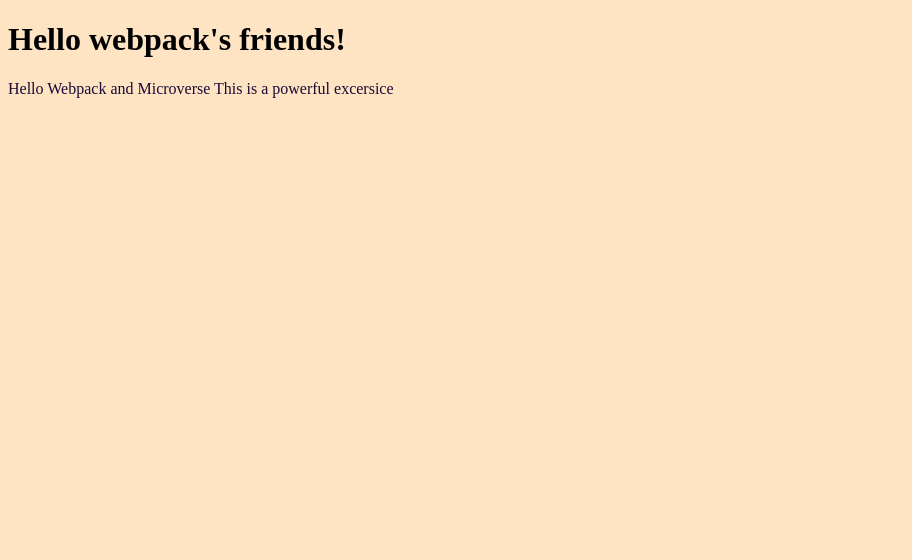
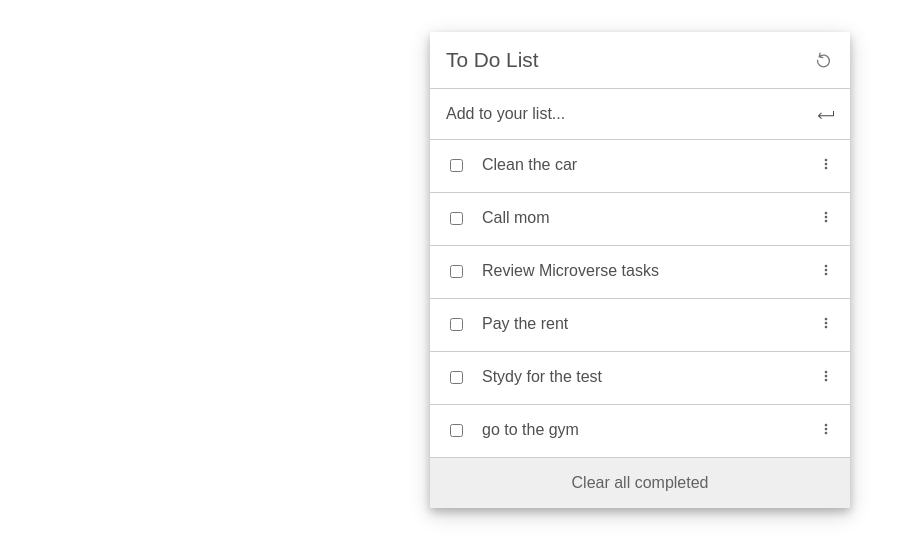
Before and after one commit to jicamargo/todo, a website built with webpack: page src/index.html in a window 1280 px wide. Shown: the whole page, without its empty margins (0-912 px from the left). Built offline with nearby package versions, Linux system fonts and the light colour scheme.

Commit message:
add svg loader and icons .svg

```diff
--- a/package.json
+++ b/package.json
@@ -32,6 +32,7 @@
     "stylelint-config-standard": "^21.0.0",
     "stylelint-csstree-validator": "^1.9.0",
     "stylelint-scss": "^3.21.0",
+    "svg-url-loader": "^8.0.0",
     "webpack": "^5.82.0",
     "webpack-cli": "^5.1.1",
     "webpack-dev-server": "^4.15.0"
--- a/src/create-todolist.js
+++ b/src/create-todolist.js
@@ -1,5 +1,7 @@
 import arrTasks from './gettasks.js';
-import Icon from './icon-more-vert.svg';
+import iconMore from './icon-more-vert.svg';
+import iconRefresh from './icon-refresh.svg';
+import iconReturn from './icon-return.svg';
 
 
 // builds the elements and show the todo list inside the placeholder
@@ -16,14 +18,18 @@
   const title = document.createElement('div');
   selectedList.appendChild(title);
   title.classList = 'title';
-  title.innerHTML = "<div>To Do List</div>";
+  title.innerHTML =
+    `<div>
+      <label>To Do List</label>
+      <img class="icon refresh-btn icon-refresh" src="${iconRefresh}" alt="refresh">
+    </div>`;
 
 // add the UL and li element for adding new items
   const newitem = document.createElement('ul');
   selectedList.appendChild(newitem);
   newitem.classList = 'new-item ul-list';
-  newitem.innerHTML = `<li>nuevo</li>
-                       <li class="RefreshBtn">Ref</li>`;
+  newitem.innerHTML = `<li>Add to your list...</li>
+                       <li class="ReturnBtn"><img class="icon return-btn icon-return" src="${iconReturn}" alt="refresh"></li>`;
 
   // add the UL and li element for each task
 
@@ -34,7 +40,7 @@
   list.innerHTML = arrTasks.map((task) => `<li class="list-item">
     <div class='task-check'><input type="checkbox" value=${task.completed}></div>
     <div class='task-label'>${task.description}</div>
-    <div class='task-btn'><img class="icon-more" src="${Icon}" alt="more options"></div>
+    <div class='task-btn'><img class="icon icon-more" src="${iconMore}" alt="more options"></div>
     </li>`).join(' ');
 
 
--- /dev/null
+++ b/src/gettasks.js
@@ -0,0 +1,34 @@
+const arrTasks = [
+  {
+  "description" : "Clean the car",
+  "completed" : false,
+  index : 0,
+  },
+  {
+  "description" : "Call mom",
+  "completed" : false,
+  index : 0,
+  },
+  {
+    "description" : "Review Microverse tasks",
+    "completed" : true,
+    index : 0,
+  },
+  {
+  "description" : "Pay the rent",
+  "completed" : false,
+  index : 0,
+  },
+  {
+  "description" : "Stydy for the test",
+  "completed" : false,
+  index : 0,
+  },
+  {
+    "description" : "go to the gym",
+    "completed" : true,
+    index : 0,
+  }
+  ];
+
+export default arrTasks;
--- a/src/index.html
+++ b/src/index.html
@@ -3,9 +3,10 @@
 <head>
     <meta charset="UTF-8">
     <meta name="viewport" content="width=device-width, initial-scale=1.0">
-    <title>Webpack Exercise</title>
+    <title>To Do List App</title>
 </head>
 <body>
-    <h1>Hello webpack's friends!</h1>
+    <div id="todo-main" class="todo-main">
+    </div>
 </body>
 </html>
--- a/src/index.js
+++ b/src/index.js
@@ -1,14 +1,5 @@
 import _ from 'lodash';
 import './style.css';
+import createTodoList from './create-todolist';
 
-function component() {
-  const element = document.createElement('div');
-
-  // Lodash, now imported by this script
-  element.innerHTML = _.join(['Hello', 'Webpack and Microverse', 'This is a powerful excersice'], ' ');
-  element.classList.add('hello');
-
-  return element;
-}
-
-document.body.appendChild(component());
+document.body.appendChild(createTodoList("todo-main"));
--- a/src/style.css
+++ b/src/style.css
@@ -1,7 +1,73 @@
-.hello {
-  color: rgb(25, 9, 53);
+* {
+  box-sizing: border-box;
+  font-family: Arial, Helvetica, sans-serif;
+  color:#514f4f
 }
 
 body {
-  background-color: bisque;
+  box-shadow: 0 4px 8px 0 rgba(0, 0, 0, 0.2), 0 6px 20px 0 rgba(0, 0, 0, 0.19);
+  padding: 0;
+  /* overflow: hidden; */
+  /* overflow-y: scroll; */
+  width: 420px;
+  margin: 2rem auto;
 }
+
+.title div {
+  display: flex;
+  justify-content: space-between;
+  padding: 1rem;
+  font-size: 1.3rem;
+  border-bottom: 1px solid #ccc;
+}
+
+.icon-refresh {
+  cursor: pointer;
+  width: 1.3rem;
+}
+
+.ul-list {
+  list-style: none;
+  justify-content: space-between;
+  padding: 0;
+  margin: 0;
+}
+
+.new-item {
+  display: flex;
+  padding: 1rem;
+  border-bottom: 1px solid #ccc;
+}
+
+.list-item {
+  display: flex;
+  padding: 1rem ;
+  border-bottom: 1px solid #ccc;
+}
+
+.task-label {
+  flex-grow: 1;
+  padding-left: 1rem;
+}
+
+.clearCompleted {
+  padding: 1rem 0;
+  text-align: center;
+  color: #636262;
+  cursor: pointer;
+  width: 100%;
+  border: none;
+  font-size: 1rem;
+}
+
+.icon-more {
+  cursor: pointer;
+  width: 1rem;
+  height: auto;
+}
+
+.icon-return {
+  cursor: pointer;
+  width: 1rem;
+  height: auto;
+}
--- a/webpack.config.js
+++ b/webpack.config.js
@@ -23,6 +23,10 @@
         test: /\.css$/i,
         use: ['style-loader', 'css-loader'],
       },
+      {
+        test: /\.svg$/,
+        use: ["svg-url-loader"],
+      },
     ],
   },
 };
```
Also changed, not shown: src/task.js (added, +11 -0 lines), src/tasklist.js (added, +10 -0 lines), dist/index.html, dist/main.js, dist/main.js.LICENSE.txt (deleted), src/icon-more-vert.svg (added), src/icon-refresh.svg (added), src/icon-return.svg (added), 1 other file.
